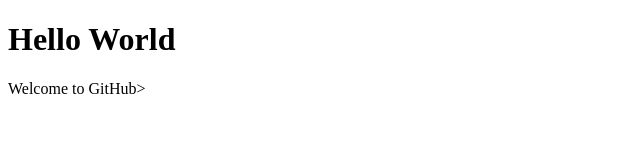
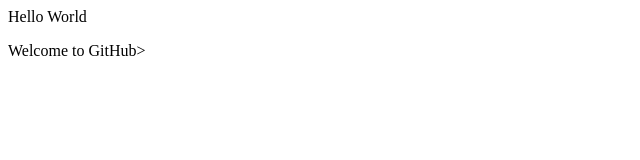
Before and after one commit to ahmadfaizan965/hello-world-2020, a plain HTML site: page index.html in a window 1280 px wide. Shown: the whole page, without its empty margins (0-640 px from the left). Drawn offline with Linux system fonts and the light colour scheme.

Commit message:
linked css file to HTML

```diff
--- a/index.html
+++ b/index.html
@@ -2,9 +2,12 @@
 <html>
 <head>
   <title>Hello World</title>
+  <link rel="stylesheet" href="styles.css">
   <body>
+    <div class="bg"
   <h1>Hello World</h1>
   <p>Welcome to GitHub>
+    </div>
   </body>
 </head>
 
```
